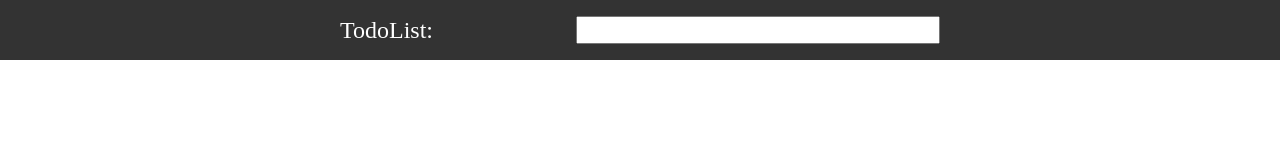
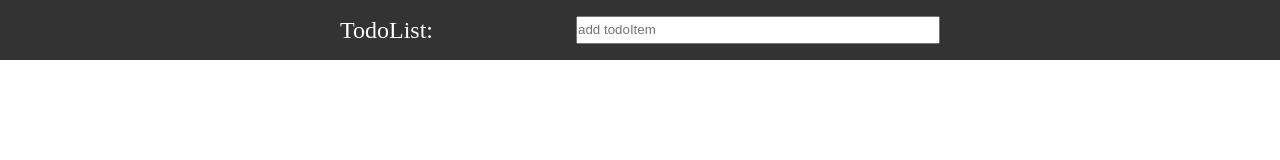
Before and after one commit to Edward-1020/vue-jest-example, a Vue app: page / in a window 1280 px wide. Shown: the top 160 px of the page. Built offline with nearby package versions, Linux system fonts and the light colour scheme.

Commit message:
feat: 快照

```diff
--- a/src/containers/TodoList/components/Header.vue
+++ b/src/containers/TodoList/components/Header.vue
@@ -3,6 +3,7 @@
     <div class="header-content">
       TodoList:
       <input
+        placeholder="add todoItem"
         class="header-input"
         data-test="input"
         v-model="inputValue"
```
Also changed, not shown: 2 other files (tests, documents, lock files or other folders).
